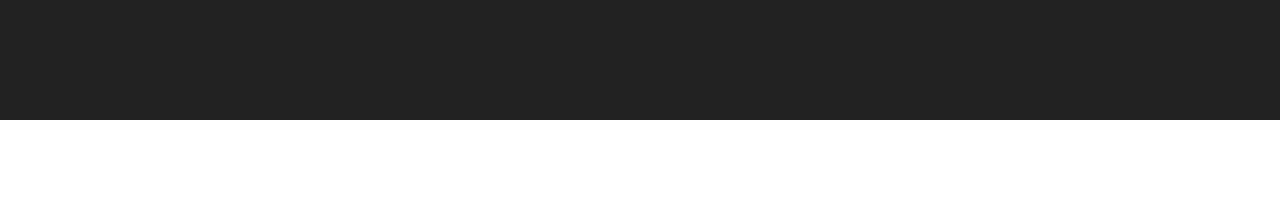
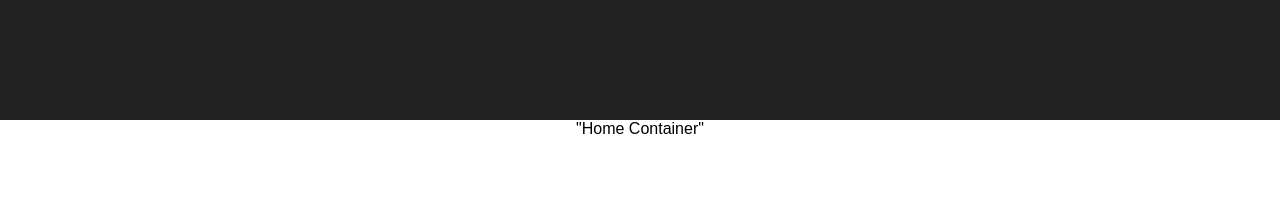
Before and after one commit to LKWLaLa/url-shortener-fe, a React (Create React App) app: page / in a window 1280 px wide. Shown: the top 210 px of the page. Built offline with nearby package versions, Linux system fonts and the light colour scheme.

Commit message:
add home container

```diff
--- a/src/components/App.js
+++ b/src/components/App.js
@@ -1,11 +1,13 @@
-import React, { Component } from 'react';
-import '../App.css';
+import React, { Component } from 'react'
+import '../App.css'
+import HomeContainer from './HomeContainer'
 
 class App extends Component {
   render() {
     return (
       <div className="App">
         <header className="App-header"></header>
+        <HomeContainer />
       </div>
     );
   }
--- /dev/null
+++ b/src/components/HomeContainer.js
@@ -0,0 +1,13 @@
+import React, { Component } from 'react'
+
+class HomeContainer extends Component {
+  render() {
+    return (
+      <div>
+        "Home Container"
+      </div>
+    );
+  }
+}
+
+export default HomeContainer;
```
